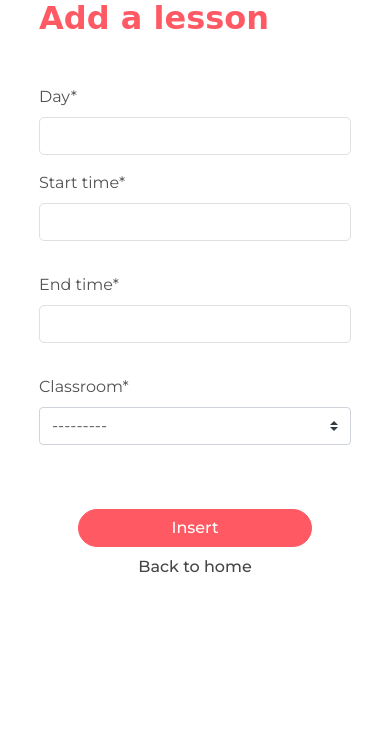
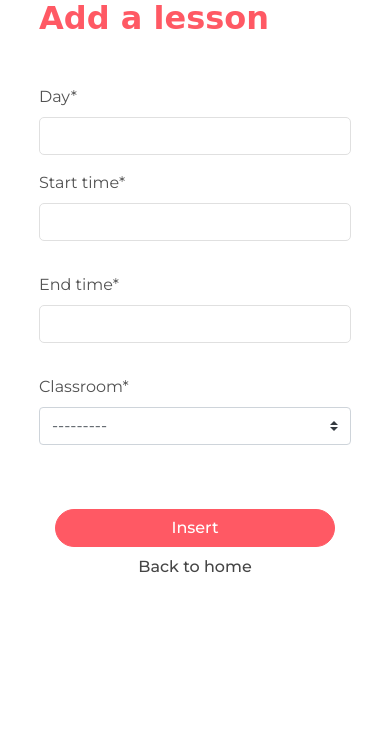
Before and after one commit to mattiolato98/reservation-ninja, a Django app: page /reservation/lesson/add in a window 390 px wide. Shown: the part 41-787 px from the top of the page. Run offline with Django 3.2, Linux system fonts and the light colour scheme; data that the repository does not hold is empty; parts of the project's set-up code (start-up, migrations or seed data) failed here and were passed over; some libraries are stand-ins or nearby versions; some web fonts are replaced.

Commit message:
Added media-queries.css

```diff
--- /dev/null
+++ b/static/css/media-queries.css
@@ -0,0 +1,8 @@
+@media (max-width: 991px) {
+    .btn {
+        width: 90% !important;
+    }
+    .site-box {
+        margin-top: 35px;
+    }
+}
--- a/templates/base.html
+++ b/templates/base.html
@@ -34,13 +34,13 @@
           integrity="sha256-jwJEU4p1YdtymLFwAjYfam5Pj5NOnylms63k7LYQ9Jk=" crossorigin="anonymous"/>
 
 
-    <link rel="stylesheet"
-          href="{% static 'css/style.css' %}">
+    <link rel="stylesheet" href="{% static 'css/style.css' %}">
+    <link rel="stylesheet" href="{% static 'css/media-queries.css' %}">
+
+    {% block extra_css %} {% endblock %}
 
     <!-- favicon -->
     <link rel="shortcut icon" type="image/png" href="{% static 'img/ninja.png' %}">
-
-    {% block extra_css %} {% endblock %}
 
     <title>{% block title %}ReservationNinja |{% endblock %}</title>
 </head>
```
